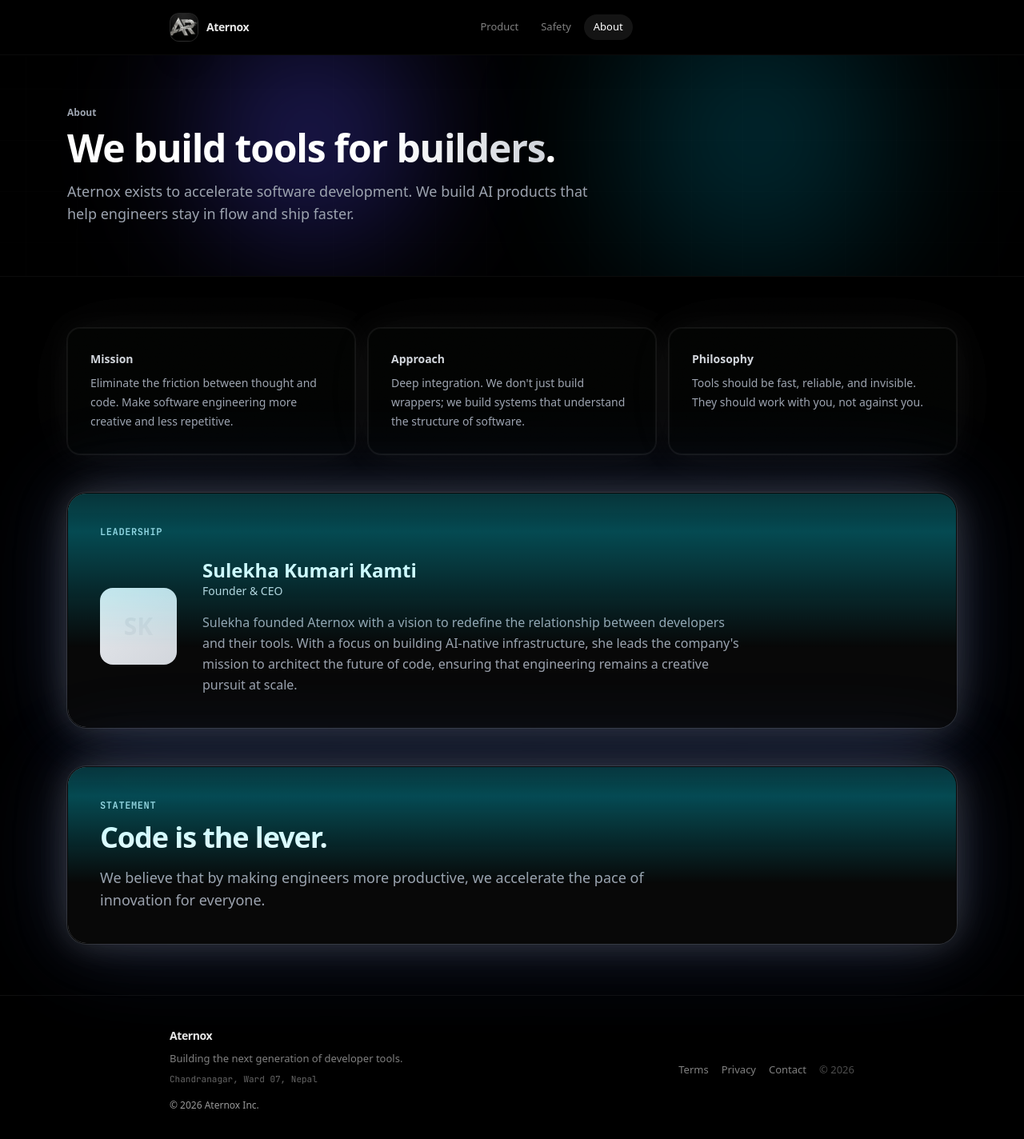
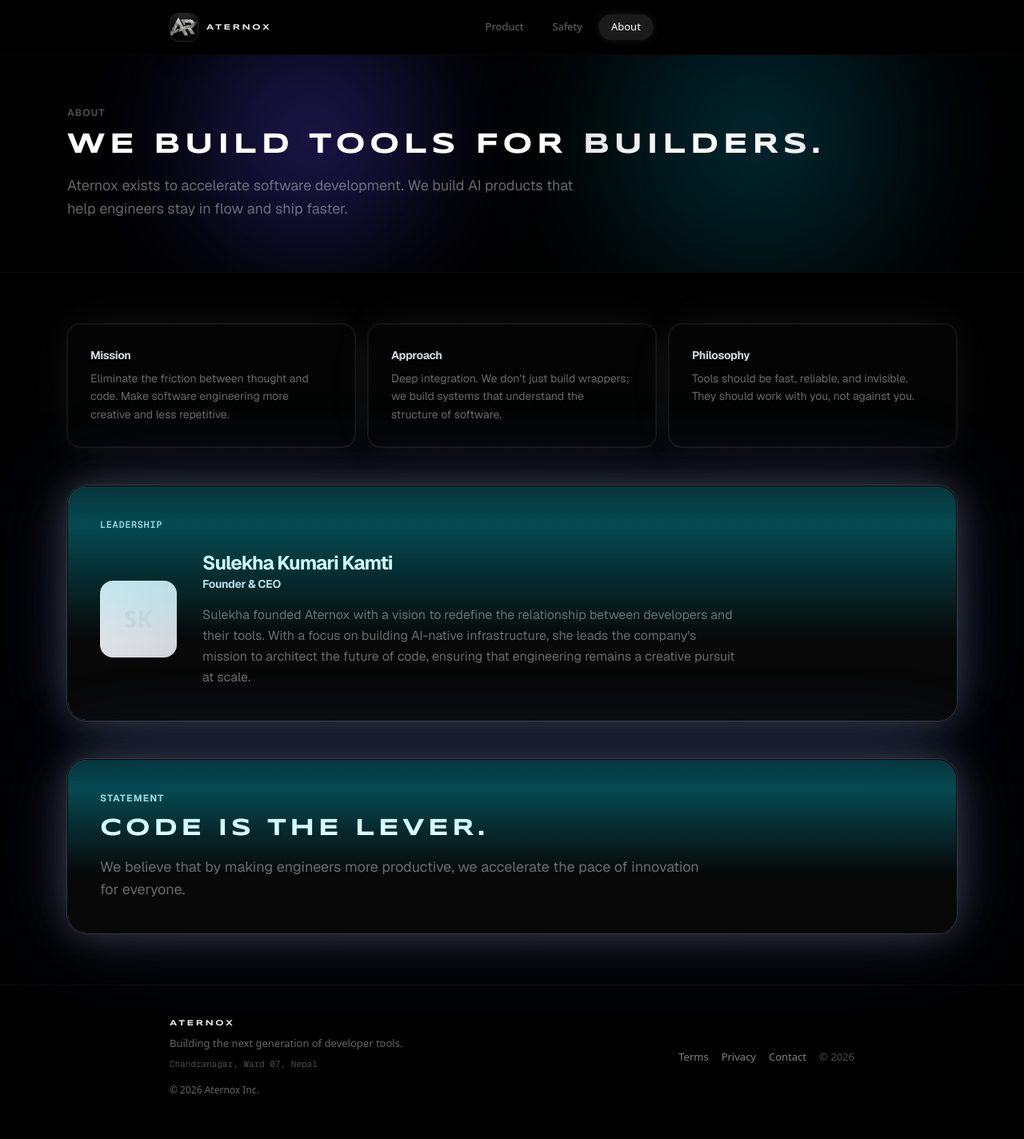
Before and after one commit to pranay68/remedics, a Next.js app: page /about in a window 1280 px wide. Shown: the top 1424 px of the page at 80% size. Built offline with nearby package versions, Linux system fonts and the light colour scheme.

Commit message:
Fix syntax error in layout.tsx and finalize futuristic typography

```diff
--- a/package.json
+++ b/package.json
@@ -11,6 +11,7 @@
   "dependencies": {
     "@types/nodemailer": "^7.0.4",
     "framer-motion": "^12.23.26",
+    "geist": "^1.5.1",
     "next": "16.0.10",
     "nodemailer": "^7.0.12",
     "react": "19.2.1",
--- a/src/app/about/page.tsx
+++ b/src/app/about/page.tsx
@@ -6,8 +6,8 @@ import { ScaleIn } from "@/components/animations/ScaleIn";
 function Block({ title, desc, delay = 0 }: { title: string; desc: string; delay?: number }) {
   return (
     <ScaleIn delay={delay} className="group rounded-2xl border border-border/70 bg-surface/50 p-7 transition-all duration-500 hover:scale-105 hover:border-brand-2/50 hover:bg-surface/70 glow">
-      <div className="text-sm font-semibold text-brand-2">{title}</div>
-      <div className="mt-2 text-sm leading-6 text-muted">{desc}</div>
+      <div className="font-sans text-sm font-bold tracking-tight text-brand-2">{title}</div>
+      <div className="mt-2 font-sans text-sm leading-relaxed text-white/40">{desc}</div>
     </ScaleIn>
   );
 }
@@ -19,7 +19,7 @@ export default function AboutPage() {
         eyebrow="About"
         title={
           <>
-            We build tools for <span className="text-gradient text-shimmer">builders</span>.
+            We build tools for <span className="text-shimmer">builders</span>.
           </>
         }
         subtitle={
@@ -58,9 +58,9 @@ export default function AboutPage() {
                 </div>
               </div>
               <div>
-                <h3 className="text-2xl font-semibold text-foreground">Sulekha Kumari Kamti</h3>
-                <p className="text-sm font-medium text-brand-2">Founder & CEO</p>
-                <p className="mt-4 max-w-2xl text-base leading-relaxed text-muted">
+                <h3 className="font-sans text-2xl font-bold tracking-[-0.04em] text-foreground">Sulekha Kumari Kamti</h3>
+                <p className="font-sans text-sm font-bold tracking-tight text-brand-2">Founder & CEO</p>
+                <p className="mt-4 max-w-2xl font-sans text-base leading-relaxed text-white/40">
                   Sulekha founded Aternox with a vision to redefine the relationship between developers and their tools.
                   With a focus on building AI-native infrastructure, she leads the company's mission to architect the future of code,
                   ensuring that engineering remains a creative pursuit at scale.
@@ -72,13 +72,13 @@ export default function AboutPage() {
 
         <FadeIn delay={0.7}>
           <div className="mt-12 glass rounded-3xl border border-gradient p-10 glow-intense scan-line">
-            <div className="text-xs font-mono font-semibold uppercase tracking-wider text-brand-2">
+            <div className="font-sans text-xs font-bold uppercase tracking-widest text-brand-2">
               Statement
             </div>
-            <h2 className="mt-3 text-display text-3xl font-semibold tracking-tight md:text-4xl">
+            <h2 className="mt-3 font-display text-2xl font-bold tracking-[0.15em] uppercase md:text-3xl">
               Code is the lever.
             </h2>
-            <p className="mt-4 max-w-3xl text-base text-muted md:text-lg">
+            <p className="mt-4 max-w-3xl font-sans text-base text-white/40 md:text-lg">
               We believe that by making engineers more productive, we accelerate the pace of innovation for everyone.
             </p>
           </div>
--- a/src/app/globals.css
+++ b/src/app/globals.css
@@ -26,9 +26,9 @@
   --color-accent: var(--accent);
   --color-glow-cyan: var(--glow-cyan);
   --color-glow-blue: var(--glow-blue);
-  --font-sans: var(--font-inter);
-  --font-display: var(--font-space-grotesk);
-  --font-mono: var(--font-jetbrains-mono);
+  --font-sans: var(--font-geist-sans);
+  --font-display: var(--font-syncopate);
+  --font-mono: var(--font-geist-mono);
 }
 
 body {
@@ -78,10 +78,38 @@ body {
 }
 
 .text-gradient {
-  background: linear-gradient(90deg, #FFFFFF 0%, #9CA3AF 100%);
+  background: linear-gradient(
+    to bottom right,
+    #ffffff 0%,
+    #ffffff 40%,
+    #9ca3af 100%
+  );
   -webkit-background-clip: text;
   background-clip: text;
   color: transparent;
+}
+
+.text-shimmer {
+  background: linear-gradient(
+    110deg,
+    #ffffff 45%,
+    #9ca3af 50%,
+    #ffffff 55%
+  );
+  background-size: 200% 100%;
+  -webkit-background-clip: text;
+  background-clip: text;
+  color: transparent;
+  animation: shimmer 3s infinite linear;
+}
+
+@keyframes shimmer {
+  0% {
+    background-position: 200% 0;
+  }
+  100% {
+    background-position: -200% 0;
+  }
 }
 
 .btn-primary {
--- a/src/app/layout.tsx
+++ b/src/app/layout.tsx
@@ -1,23 +1,13 @@
 import type { Metadata } from "next";
-import { Inter, Space_Grotesk, JetBrains_Mono } from "next/font/google";
+import { GeistSans } from "geist/font/sans";
+import { GeistMono } from "geist/font/mono";
+import { Syncopate } from "next/font/google";
 import "./globals.css";
 
-const inter = Inter({
-  variable: "--font-inter",
+const syncopate = Syncopate({
   subsets: ["latin"],
-  display: "swap",
-});
-
-const spaceGrotesk = Space_Grotesk({
-  variable: "--font-space-grotesk",
-  subsets: ["latin"],
-  display: "swap",
-});
-
-const jetbrainsMono = JetBrains_Mono({
-  variable: "--font-jetbrains-mono",
-  subsets: ["latin"],
-  display: "swap",
+  weight: ["400", "700"],
+  variable: "--font-syncopate",
 });
 
 export const metadata: Metadata = {
@@ -42,7 +32,7 @@ export default function RootLayout({
   return (
     <html lang="en" className="h-full">
       <body
-        className={`${inter.variable} ${spaceGrotesk.variable} ${jetbrainsMono.variable} antialiased min-h-full bg-background text-foreground`}
+        className={`${GeistSans.variable} ${GeistMono.variable} ${syncopate.variable} antialiased min-h-full bg-background text-foreground`}
       >
         {children}
       </body>
--- a/src/app/pricing/page.tsx
+++ b/src/app/pricing/page.tsx
@@ -18,7 +18,7 @@ function Tier({
   return (
     <ScaleIn delay={delay} className="group rounded-3xl border border-border/70 bg-surface/50 p-8 transition-all duration-500 hover:scale-105 hover:border-brand-2/50 hover:bg-surface/70 glow">
       <div className="text-xs font-mono font-semibold uppercase tracking-wider text-muted">{forWhom}</div>
-      <div className="mt-3 text-display text-xl font-semibold tracking-tight">{name}</div>
+      <div className="mt-3 font-display text-lg font-bold tracking-[0.15em] uppercase">{name}</div>
       <ul className="mt-6 space-y-3 text-sm text-muted">
         {bullets.map((b) => (
           <li key={b} className="flex gap-3">
@@ -38,7 +38,7 @@ export default function PricingPage() {
         eyebrow="Pricing"
         title={
           <>
-            Simple pricing for <span className="text-gradient text-shimmer">everyone</span>.
+            Simple pricing for <span className="text-shimmer">everyone</span>.
           </>
         }
         subtitle={
@@ -75,7 +75,7 @@ export default function PricingPage() {
                 <div className="text-xs font-mono font-semibold uppercase tracking-wider text-brand-2">
                   Enterprise
                 </div>
-                <h2 className="mt-3 text-display text-3xl font-semibold tracking-tight md:text-4xl">
+                <h2 className="mt-3 font-display text-2xl font-bold tracking-[0.15em] uppercase md:text-3xl">
                   Need on-prem or custom models?
                 </h2>
                 <p className="mt-4 text-base text-muted md:text-lg">
--- a/src/components/site/Footer.tsx
+++ b/src/components/site/Footer.tsx
@@ -11,14 +11,14 @@ export function Footer() {
     <footer className="border-t border-white/[0.06] bg-black">
       <div className="mx-auto flex max-w-4xl flex-col gap-6 px-5 py-10 md:flex-row md:items-center md:justify-between">
         <div className="text-sm">
-          <div className="text-display text-sm font-medium tracking-[-0.01em] text-white/90">Aternox</div>
-          <div className="mt-2 text-[13px] leading-relaxed text-white/50">
+          <div className="font-display text-[10px] font-bold tracking-[0.25em] uppercase text-white/90">Aternox</div>
+          <div className="mt-2 text-[13px] leading-relaxed text-white/40">
             Building the next generation of developer tools.
           </div>
-          <div className="mt-2 text-[11px] font-mono text-white/40">
+          <div className="mt-2 text-[11px] font-mono text-white/30">
             Chandranagar, Ward 07, Nepal
           </div>
-          <div className="mt-4 text-xs text-white/60">
+          <div className="mt-4 text-xs text-white/40">
             © 2026 Aternox Inc.
           </div>
         </div>
--- a/src/components/site/Header.tsx
+++ b/src/components/site/Header.tsx
@@ -52,7 +52,7 @@ export function Header() {
 						<div className="absolute inset-0 bg-gradient-to-tr from-brand/20 to-transparent opacity-0 transition-opacity duration-500 group-hover:opacity-100" />
 					</div>
 					<div className="leading-tight">
-						<div className="text-display text-sm font-semibold tracking-tight text-white/90">
+						<div className="font-display text-[10px] font-bold tracking-[0.25em] uppercase text-white/90">
 							Aternox
 						</div>
 					</div>
@@ -65,10 +65,10 @@ export function Header() {
 							<Link
 								key={item.href}
 								href={item.href}
-								className={`rounded-full px-3 py-1.5 text-[13px] transition-all duration-200 ${
+								className={`rounded-full px-4 py-1.5 text-[13px] font-medium transition-all duration-200 ${
 									active
-										? "bg-white/[0.08] text-white"
-										: "text-white/50 hover:text-white/80 hover:bg-white/[0.04]"
+										? "bg-white/10 text-white shadow-[0_0_15px_-5px_rgba(255,255,255,0.2)]"
+										: "text-white/40 hover:text-white/80"
 								}`}
 							>
 								{item.label}
--- a/src/components/site/Page.tsx
+++ b/src/components/site/Page.tsx
@@ -20,13 +20,13 @@ export function Page({
 
         <Section className="relative py-16">
           {eyebrow ? (
-            <div className="text-xs font-semibold text-muted">{eyebrow}</div>
+            <div className="font-sans text-xs font-bold uppercase tracking-widest text-white/30">{eyebrow}</div>
           ) : null}
-          <h1 className="mt-3 text-balance text-4xl font-semibold tracking-tight md:text-5xl">
+          <h1 className="mt-3 text-balance font-display text-3xl font-bold tracking-[0.15em] uppercase md:text-4xl">
             {title}
           </h1>
           {subtitle ? (
-            <p className="mt-4 max-w-2xl text-pretty text-base leading-7 text-muted md:text-lg">
+            <p className="mt-4 max-w-2xl text-pretty font-sans text-base leading-relaxed text-white/40 md:text-lg">
               {subtitle}
             </p>
           ) : null}
```
Also changed, not shown: src/app/contact/page.tsx (+6 -6 lines), src/app/page.tsx (+8 -8 lines), src/app/product/page.tsx (+13 -13 lines), src/app/safety/page.tsx (+6 -6 lines), 1 other file (tests, documents, lock files or other folders).
